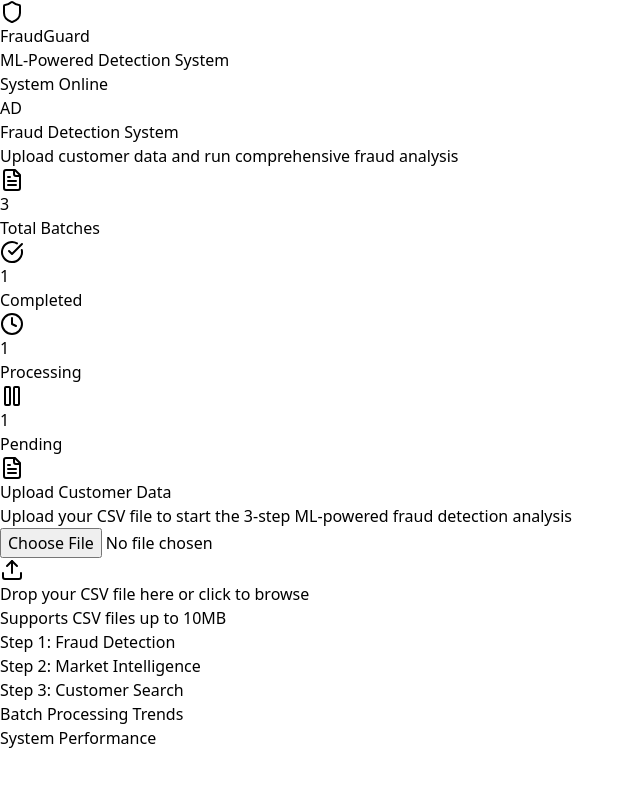
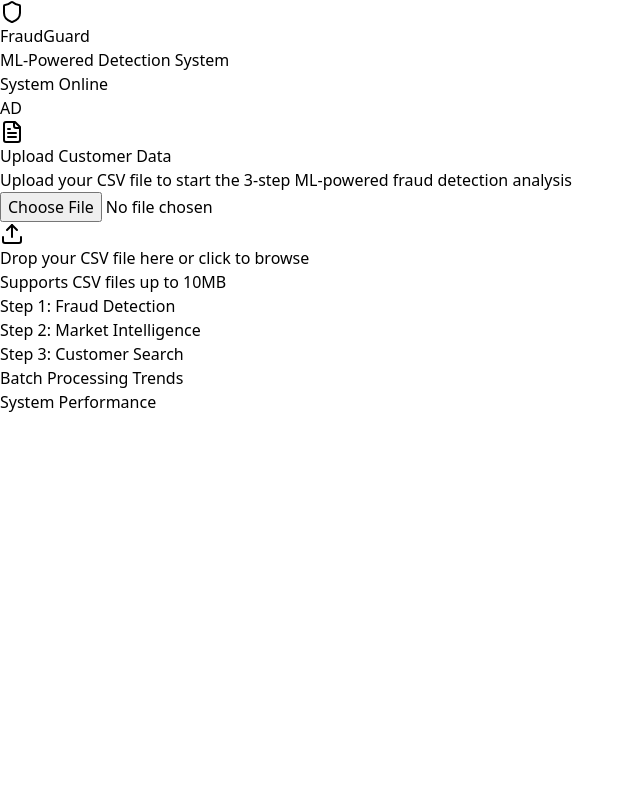
Before and after one commit to vimalprakash404/ai-loan, a React (Vite) app: page / in a window 1280 px wide. Shown: the top 786 px of the page, without its empty margins (0-640 px from the left). Built offline with nearby package versions, Linux system fonts and the light colour scheme.

Commit message:
dev added

```diff
--- a/src/pages/BatchList.jsx
+++ b/src/pages/BatchList.jsx
@@ -1,7 +1,6 @@
 import React, { useState } from 'react';
 import { useNavigate } from 'react-router-dom';
 import { useAppContext } from '../context/AppContext';
-import BatchStats from '../components/ui/BatchStats';
 import { Upload, FileText } from 'lucide-react';
 import { FraudTrendChart, ModelPerformanceChart } from '../components/Charts';
 
@@ -41,16 +40,7 @@ const BatchList = () => {
 
   return (
     <div className="space-y-6 lg:space-y-8">
-      {/* Page Header */}
-      <div>
-        <h2 className="text-2xl font-bold text-gray-900">Fraud Detection System</h2>
-        <p className="text-gray-600 mt-1">Upload customer data and run comprehensive fraud analysis</p>
-      </div>
-
-      <BatchStats batches={batches} />
-
-      {/* Enhanced File Upload Section */}
-      <div className="bg-white rounded-xl shadow-sm border border-gray-100 p-8 lg:p-12">
+       <div className="bg-white rounded-xl shadow-sm border border-gray-100 p-8 lg:p-12">
         <div className="text-center max-w-2xl mx-auto">
           <div className="mb-6">
             <div className="w-16 h-16 bg-blue-100 rounded-full flex items-center justify-center mx-auto mb-4">
```
